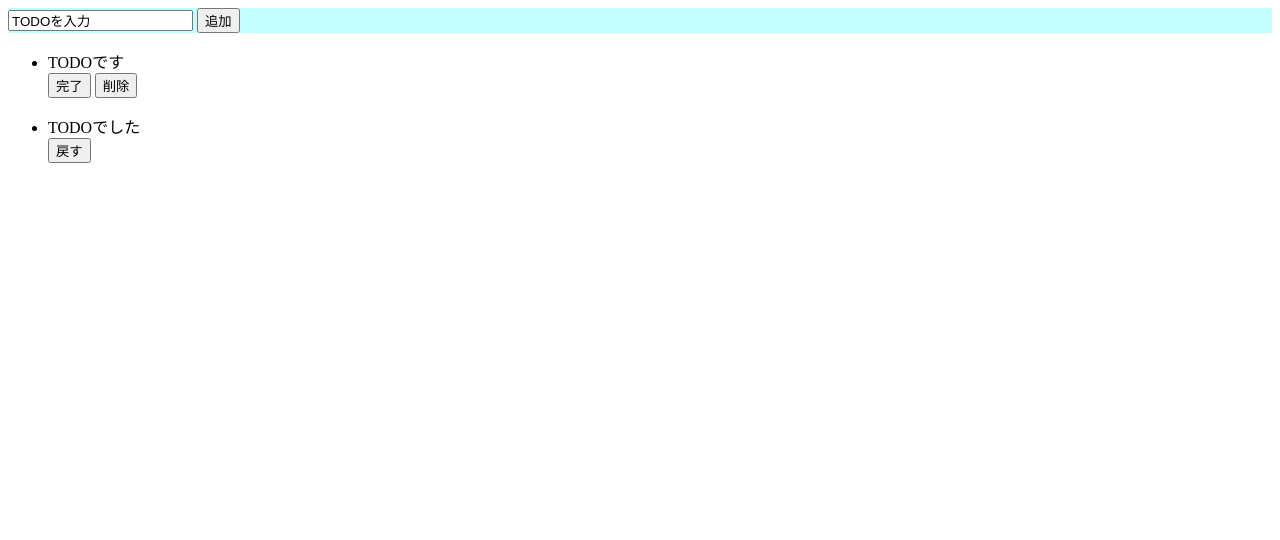
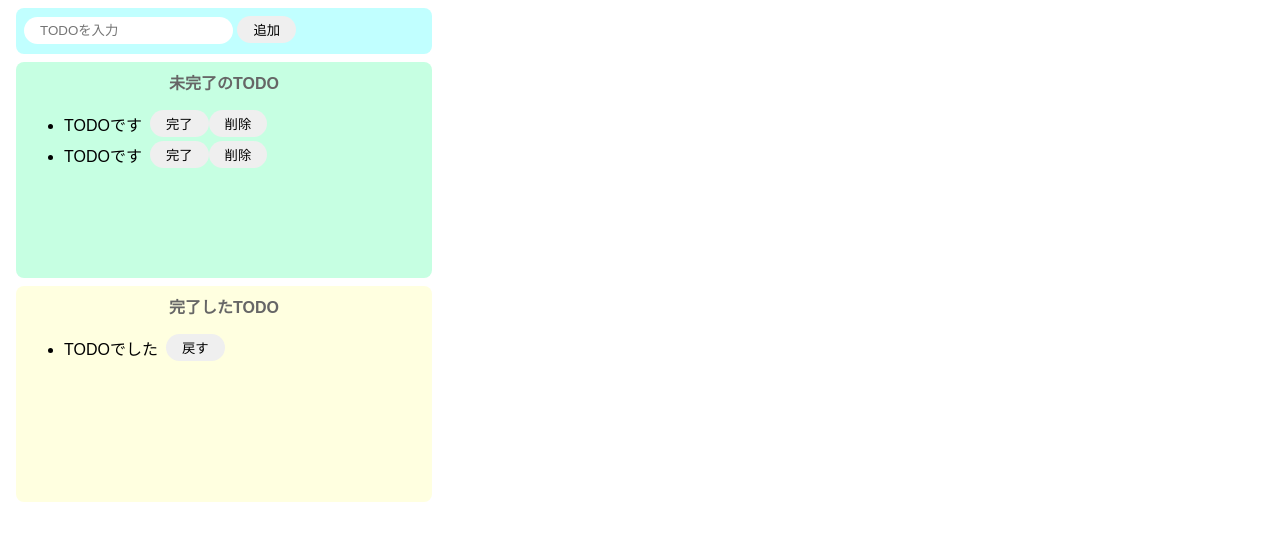
Before and after one commit to kenzotakizawa/todo-list, a plain HTML site: page index.html in a window 1280 px wide. Drawn offline with Linux system fonts and the light colour scheme.

Commit message:
create style(css)

```diff
--- a/index.html
+++ b/index.html
@@ -1,29 +1,41 @@
 <!DOCTYPE html>
-<html lang="ja">
+<html>
   <head>
-  <meta charset="UTF-8">
-  <meta http-equiv="X-UA-Compatible" content="IE=edge">
-  <meta name="viewport" content="width=device-width, initial-scale=1.0">
+    <title>TODO(JS)</title>
+    <meta charset="UTF-8" />
     <link rel="stylesheet" href="./src/style.css">
-  <title>TakizawaToDo</title>
   </head>
+
   <body>
-  <div class="add-area">
-    <input tyape ="text" value="TODOを入力">
-    <button>追加</button>
+    <div class="input-area">
+      <input id="add-text" placeholder="TODOを入力" 　 />
+      <button id="add-button">追加</button>
     </div>
     <div class="incomplete-area">
-    <ul>
+      <p class="title">未完了のTODO</p>
+      <ul id="incomplete-list">
+        <div class="list-row">
           <li>TODOです</li>
           <button>完了</button>
           <button>削除</button>
+        </div>
+        <div class="list-row">
+          <li>TODOです</li>
+          <button>完了</button>
+          <button>削除</button>
+        </div>
       </ul>
     </div>
+
     <div class="complete-area">
-    <ul>
+      <p class="title">完了したTODO</p>
+      <ul id="complete-list">
+        <div class="list-row">
           <li>TODOでした</li>
           <button>戻す</button>
+        </div>
       </ul>
     </div>
+    <script src="src/index.js"></script>
   </body>
 </html>
--- a/src/style.css
+++ b/src/style.css
@@ -1,3 +1,66 @@
-.add-area {
-  background-color: #C2FEFF;
+body {
+  font-family: sans-serif;
 }
+
+input {
+  border-radius: 16px;
+  border: none;
+  padding: 6px 16px;
+  outline: none;
+}
+
+button {
+  border-radius: 16px;
+  border: none;
+  padding: 4px 16px;
+}
+
+button:hover {
+  background-color: #ff7fff;
+  color: #ffffe0;
+  cursor: pointer;
+}
+
+li {
+  margin-right: 8px;
+}
+
+.input-area {
+  background-color: #c1ffff;
+  width: 400px;
+  height: 30px;
+  padding: 8px;
+  margin: 8px;
+  border-radius: 8px;
+}
+
+.incomplete-area {
+  background-color: #c6ffe2;
+  width: 400px;
+  min-height: 200px;
+  padding: 8px;
+  margin: 8px;
+  border-radius: 8px;
+}
+
+.complete-area {
+  background-color: #ffffe0;
+  width: 400px;
+  min-height: 200px;
+  padding: 8px;
+  margin: 8px;
+  border-radius: 8px;
+}
+
+.title {
+  text-align: center;
+  margin-top: 0;
+  font-weight: bold;
+  color: #666;
+}
+
+.list-row {
+  display: flex;
+  align-items: center;
+  padding-bottom: 4px;
+}
```
Lines whose indentation alone changed are shown as unchanged.
